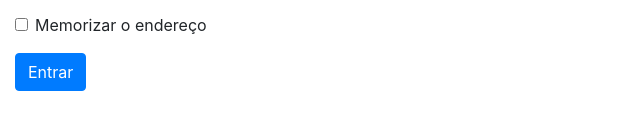
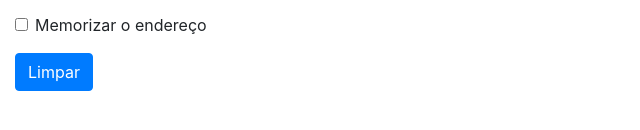
Before and after one commit to bpaixao/ViaCEP-api, a plain HTML site: page index.html in a window 1280 px wide. Shown: the part 260-390 px from the top of the page, 0-640 px from the left. Drawn offline with nearby package versions, Linux system fonts and the light colour scheme.

Commit message:
Update index.html

```diff
--- a/index.html
+++ b/index.html
@@ -56,7 +56,7 @@
             </label>
           </div>
         </div>
-        <button type="submit" class="btn btn-primary">Entrar</button>
+        <button type="submit" class="btn btn-primary">Limpar</button>
       </form>
 
       <script src="https://code.jquery.com/jquery-3.3.1.slim.min.js" integrity="sha384-q8i/X+965DzO0rT7abK41JStQIAqVgRVzpbzo5smXKp4YfRvH+8abtTE1Pi6jizo" crossorigin="anonymous"></script>
```
